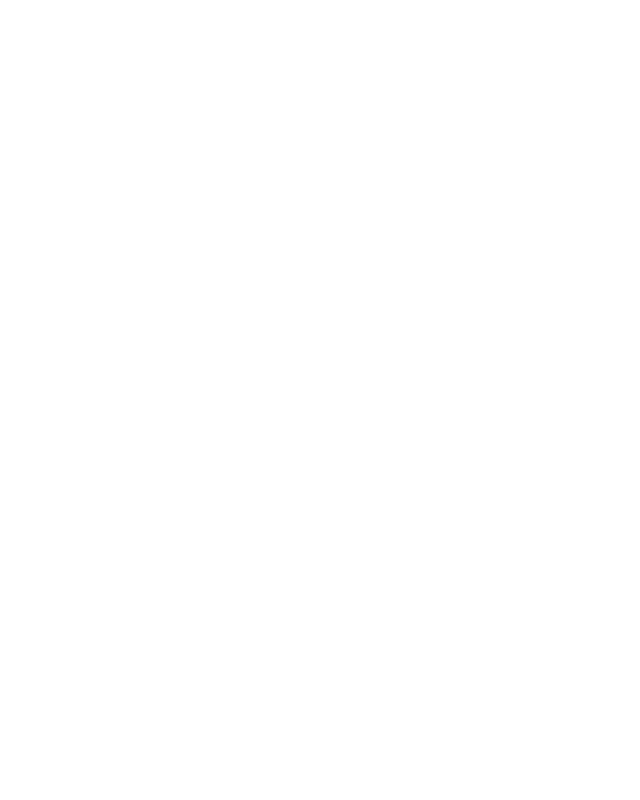
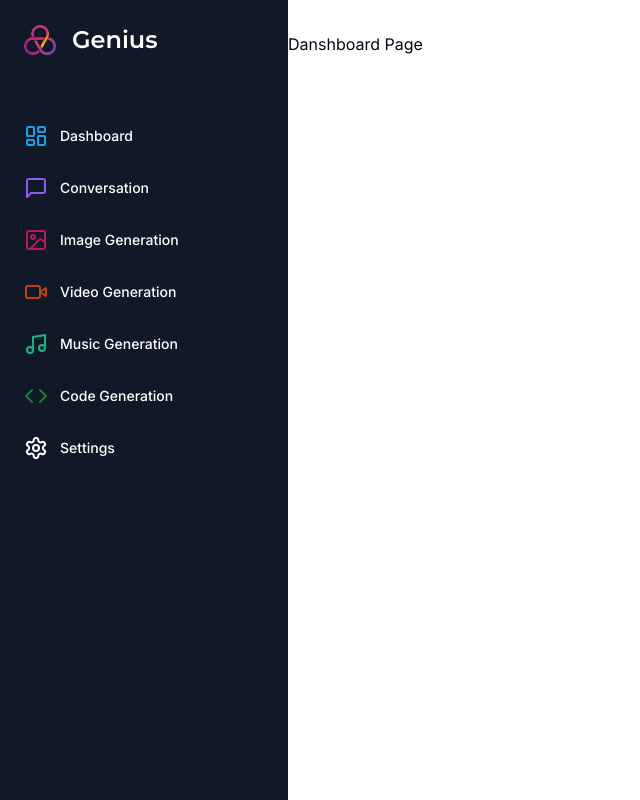
Before and after one commit to JAZ201107/ai-saas, a Next.js app: page /dashboard in a window 1280 px wide. Shown: the whole page, without its empty margins (0-640 px from the left). Built offline with nearby package versions, Linux system fonts and the light colour scheme.

Commit message:
Sidebar Finished

```diff
--- a/app/(dashboard)/(routes)/dashboard/page.tsx
+++ b/app/(dashboard)/(routes)/dashboard/page.tsx
@@ -1,13 +1,9 @@
 "use client";
-import { Button } from "@/components/ui/button";
-import { UserButton } from "@clerk/clerk-react";
-import Image from "next/image";
 
 export default function DashboardPage() {
   return (
     <div>
       <p> Danshboard Page</p>
-      <UserButton></UserButton>
     </div>
   );
 }
--- a/app/(dashboard)/layout.tsx
+++ b/app/(dashboard)/layout.tsx
@@ -1,19 +1,20 @@
-"use client";
 import Navbar from "@/components/Navbar";
+import Sidebar from "@/components/Sidebar";
 import { ReactNode } from "react";
 
 const DashboardLayout = ({ children }: { children: ReactNode }) => {
+  return (
     <div className="h-full relative">
-    <div className="hidden h-full md:flex md:flex-col md:fixed md:inset-y-0 z-[80] bg-gray-900 md:w-72">
-      <div>Hello Sidebar</div>
+      <div className="hidden h-full md:flex md:flex-col md:w-72 md:fixed md:inset-y-0 z-[80] bg-gray-900">
+        <Sidebar />
       </div>
 
       <main className="md:pl-72">
         <Navbar />
-      Hello Content
         {children}
       </main>
-  </div>;
+    </div>
+  );
 };
 
 export default DashboardLayout;
--- a/components/Navbar.tsx
+++ b/components/Navbar.tsx
@@ -1,15 +1,18 @@
 import React, { FC } from "react";
-import { Button } from "./ui/button";
-import { Menu } from "lucide-react";
+
+import { UserButton } from "@clerk/nextjs";
+import MobileSidebar from "./mobile-sidebar";
 
 interface NavbarProps {}
 
 const Navbar: FC<NavbarProps> = ({}) => {
   return (
     <div className="flex items-center p-4">
-      <Button variant="ghost" size="icon">
-        <Menu />
-      </Button>
+      <MobileSidebar />
+
+      <div className="flex w-full justify-end">
+        <UserButton afterSignOutUrl="/" />
+      </div>
     </div>
   );
 };
--- /dev/null
+++ b/components/Sidebar.tsx
@@ -0,0 +1,102 @@
+"use client";
+
+import { Montserrat } from "next/font/google";
+import Image from "next/image";
+import Link from "next/link";
+import React, { FC } from "react";
+import {
+  Code,
+  ImageIcon,
+  LayoutDashboard,
+  MessageSquare,
+  Music,
+  Settings,
+  VideoIcon,
+} from "lucide-react";
+
+import { cn } from "@/lib/utils";
+
+const montserrat = Montserrat({
+  weight: "600",
+  subsets: ["latin"],
+});
+
+interface SidebarProps {}
+
+const routes = [
+  {
+    label: "Dashboard",
+    icon: LayoutDashboard,
+    href: "/dashboard",
+    color: "text-sky-500",
+  },
+  {
+    label: "Conversation",
+    icon: MessageSquare,
+    href: "/conversation",
+    color: "text-violet-500",
+  },
+  {
+    label: "Image Generation",
+    icon: ImageIcon,
+    color: "text-pink-700",
+    href: "/image",
+  },
+  {
+    label: "Video Generation",
+    icon: VideoIcon,
+    color: "text-orange-700",
+    href: "/video",
+  },
+  {
+    label: "Music Generation",
+    icon: Music,
+    color: "text-emerald-500",
+    href: "/music",
+  },
+  {
+    label: "Code Generation",
+    icon: Code,
+    color: "text-green-700",
+    href: "/code",
+  },
+  {
+    label: "Settings",
+    icon: Settings,
+    href: "/settings",
+  },
+];
+
+const Sidebar: FC<SidebarProps> = ({}) => {
+  return (
+    <div className="space-y-4 py-4 flex flex-col h-full bg-[#111827] text-white ">
+      <div className="px-3 py-2 flex-1">
+        <Link href="/dashboard" className="flex items-center pl-3 mb-14">
+          <div className="relative w-8 h-8 mr-4">
+            <Image fill alt="logo" src="/logo.png" />
+          </div>
+          <h1 className={cn("text-2xl font-bold", montserrat.className)}>
+            Genius
+          </h1>
+        </Link>
+
+        <div className="space-y-1">
+          {routes.map((route) => (
+            <Link
+              href={route.href}
+              key={route.href}
+              className="text-sm group flex p-3 w-full justify-start font-medium cursor-pointer hover:text-white hover:bg-white/10 rounded-lg transition"
+            >
+              <div className="flex items-center flex-1">
+                <route.icon className={cn("h05 w05 mr-3", route.color)} />
+                {route.label}
+              </div>
+            </Link>
+          ))}
+        </div>
+      </div>
+    </div>
+  );
+};
+
+export default Sidebar;
--- /dev/null
+++ b/components/mobile-sidebar.tsx
@@ -0,0 +1,23 @@
+"use client";
+
+import { Menu } from "lucide-react";
+import { Button } from "./ui/button";
+import { Sheet, SheetContent, SheetTrigger } from "./ui/sheet";
+import Sidebar from "./Sidebar";
+
+const MobileSidebar = () => {
+  return (
+    <Sheet>
+      <SheetTrigger>
+        <Button variant="ghost" size="icon" className="md:hidden">
+          <Menu />
+        </Button>
+        <SheetContent side="left" className="p-0">
+          <Sidebar />
+        </SheetContent>
+      </SheetTrigger>
+    </Sheet>
+  );
+};
+
+export default MobileSidebar;
--- /dev/null
+++ b/components/ui/sheet.tsx
@@ -0,0 +1,144 @@
+"use client"
+
+import * as React from "react"
+import * as SheetPrimitive from "@radix-ui/react-dialog"
+import { cva, type VariantProps } from "class-variance-authority"
+import { X } from "lucide-react"
+
+import { cn } from "@/lib/utils"
+
+const Sheet = SheetPrimitive.Root
+
+const SheetTrigger = SheetPrimitive.Trigger
+
+const SheetClose = SheetPrimitive.Close
+
+const SheetPortal = ({
+  className,
+  ...props
+}: SheetPrimitive.DialogPortalProps) => (
+  <SheetPrimitive.Portal className={cn(className)} {...props} />
+)
+SheetPortal.displayName = SheetPrimitive.Portal.displayName
+
+const SheetOverlay = React.forwardRef<
+  React.ElementRef<typeof SheetPrimitive.Overlay>,
+  React.ComponentPropsWithoutRef<typeof SheetPrimitive.Overlay>
+>(({ className, ...props }, ref) => (
+  <SheetPrimitive.Overlay
+    className={cn(
+      "fixed inset-0 z-50 bg-background/80 backdrop-blur-sm data-[state=open]:animate-in data-[state=closed]:animate-out data-[state=closed]:fade-out-0 data-[state=open]:fade-in-0",
+      className
+    )}
+    {...props}
+    ref={ref}
+  />
+))
+SheetOverlay.displayName = SheetPrimitive.Overlay.displayName
+
+const sheetVariants = cva(
+  "fixed z-50 gap-4 bg-background p-6 shadow-lg transition ease-in-out data-[state=open]:animate-in data-[state=closed]:animate-out data-[state=closed]:duration-300 data-[state=open]:duration-500",
+  {
+    variants: {
+      side: {
+        top: "inset-x-0 top-0 border-b data-[state=closed]:slide-out-to-top data-[state=open]:slide-in-from-top",
+        bottom:
+          "inset-x-0 bottom-0 border-t data-[state=closed]:slide-out-to-bottom data-[state=open]:slide-in-from-bottom",
+        left: "inset-y-0 left-0 h-full w-3/4 border-r data-[state=closed]:slide-out-to-left data-[state=open]:slide-in-from-left sm:max-w-sm",
+        right:
+          "inset-y-0 right-0 h-full w-3/4  border-l data-[state=closed]:slide-out-to-right data-[state=open]:slide-in-from-right sm:max-w-sm",
+      },
+    },
+    defaultVariants: {
+      side: "right",
+    },
+  }
+)
+
+interface SheetContentProps
+  extends React.ComponentPropsWithoutRef<typeof SheetPrimitive.Content>,
+    VariantProps<typeof sheetVariants> {}
+
+const SheetContent = React.forwardRef<
+  React.ElementRef<typeof SheetPrimitive.Content>,
+  SheetContentProps
+>(({ side = "right", className, children, ...props }, ref) => (
+  <SheetPortal>
+    <SheetOverlay />
+    <SheetPrimitive.Content
+      ref={ref}
+      className={cn(sheetVariants({ side }), className)}
+      {...props}
+    >
+      {children}
+      <SheetPrimitive.Close className="absolute right-4 top-4 rounded-sm opacity-70 ring-offset-background transition-opacity hover:opacity-100 focus:outline-none focus:ring-2 focus:ring-ring focus:ring-offset-2 disabled:pointer-events-none data-[state=open]:bg-secondary">
+        <X className="h-4 w-4" />
+        <span className="sr-only">Close</span>
+      </SheetPrimitive.Close>
+    </SheetPrimitive.Content>
+  </SheetPortal>
+))
+SheetContent.displayName = SheetPrimitive.Content.displayName
+
+const SheetHeader = ({
+  className,
+  ...props
+}: React.HTMLAttributes<HTMLDivElement>) => (
+  <div
+    className={cn(
+      "flex flex-col space-y-2 text-center sm:text-left",
+      className
+    )}
+    {...props}
+  />
+)
+SheetHeader.displayName = "SheetHeader"
+
+const SheetFooter = ({
+  className,
+  ...props
+}: React.HTMLAttributes<HTMLDivElement>) => (
+  <div
+    className={cn(
+      "flex flex-col-reverse sm:flex-row sm:justify-end sm:space-x-2",
+      className
+    )}
+    {...props}
+  />
+)
+SheetFooter.displayName = "SheetFooter"
+
+const SheetTitle = React.forwardRef<
+  React.ElementRef<typeof SheetPrimitive.Title>,
+  React.ComponentPropsWithoutRef<typeof SheetPrimitive.Title>
+>(({ className, ...props }, ref) => (
+  <SheetPrimitive.Title
+    ref={ref}
+    className={cn("text-lg font-semibold text-foreground", className)}
+    {...props}
+  />
+))
+SheetTitle.displayName = SheetPrimitive.Title.displayName
+
+const SheetDescription = React.forwardRef<
+  React.ElementRef<typeof SheetPrimitive.Description>,
+  React.ComponentPropsWithoutRef<typeof SheetPrimitive.Description>
+>(({ className, ...props }, ref) => (
+  <SheetPrimitive.Description
+    ref={ref}
+    className={cn("text-sm text-muted-foreground", className)}
+    {...props}
+  />
+))
+SheetDescription.displayName = SheetPrimitive.Description.displayName
+
+export {
+  Sheet,
+  SheetTrigger,
+  SheetClose,
+  SheetContent,
+  SheetHeader,
+  SheetFooter,
+  SheetTitle,
+  SheetDescription,
+}
--- a/package.json
+++ b/package.json
@@ -10,6 +10,7 @@
   },
   "dependencies": {
     "@clerk/nextjs": "^4.23.0",
+    "@radix-ui/react-dialog": "^1.0.4",
     "@radix-ui/react-slot": "^1.0.2",
     "@types/node": "20.4.2",
     "@types/react": "18.2.15",
```
Also changed, not shown: public/logo.png (added), 1 other file (tests, documents, lock files or other folders). Lines whose indentation alone changed are shown as unchanged.
